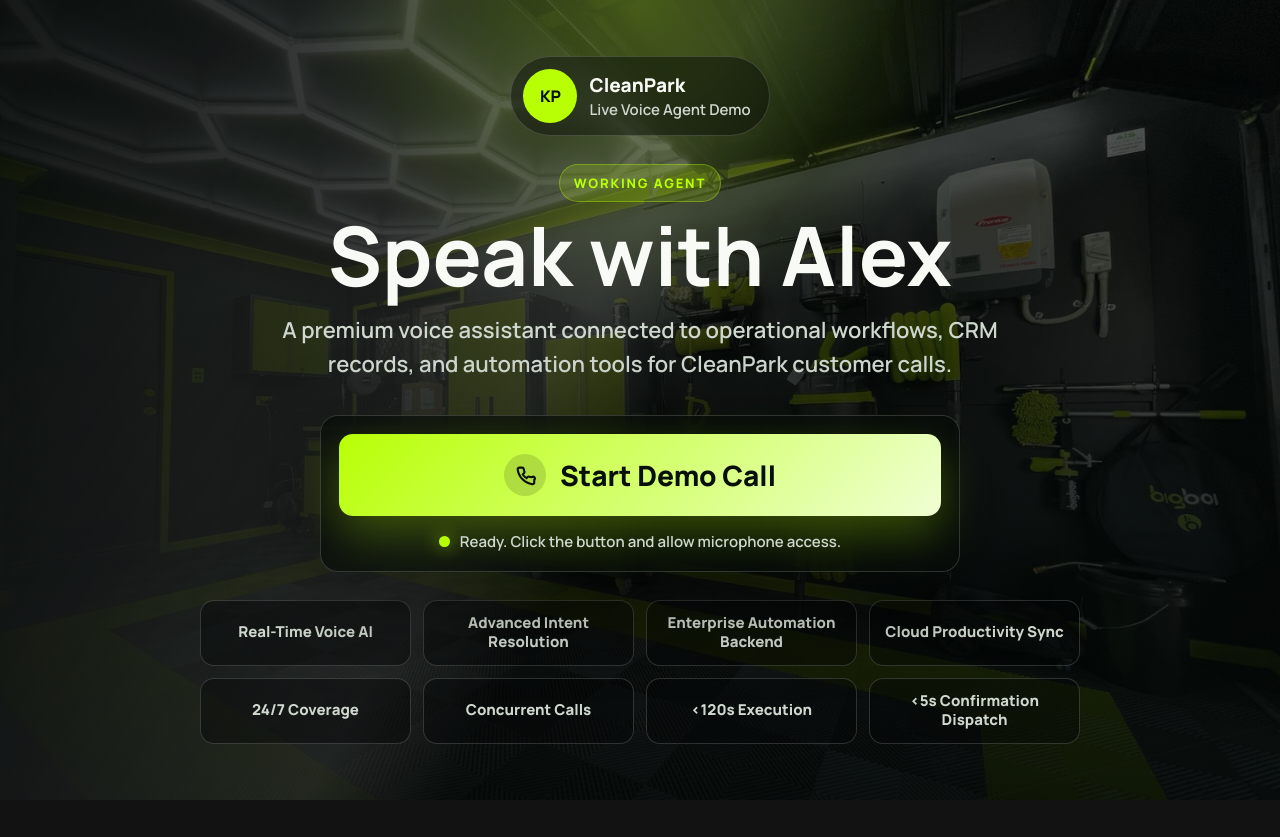
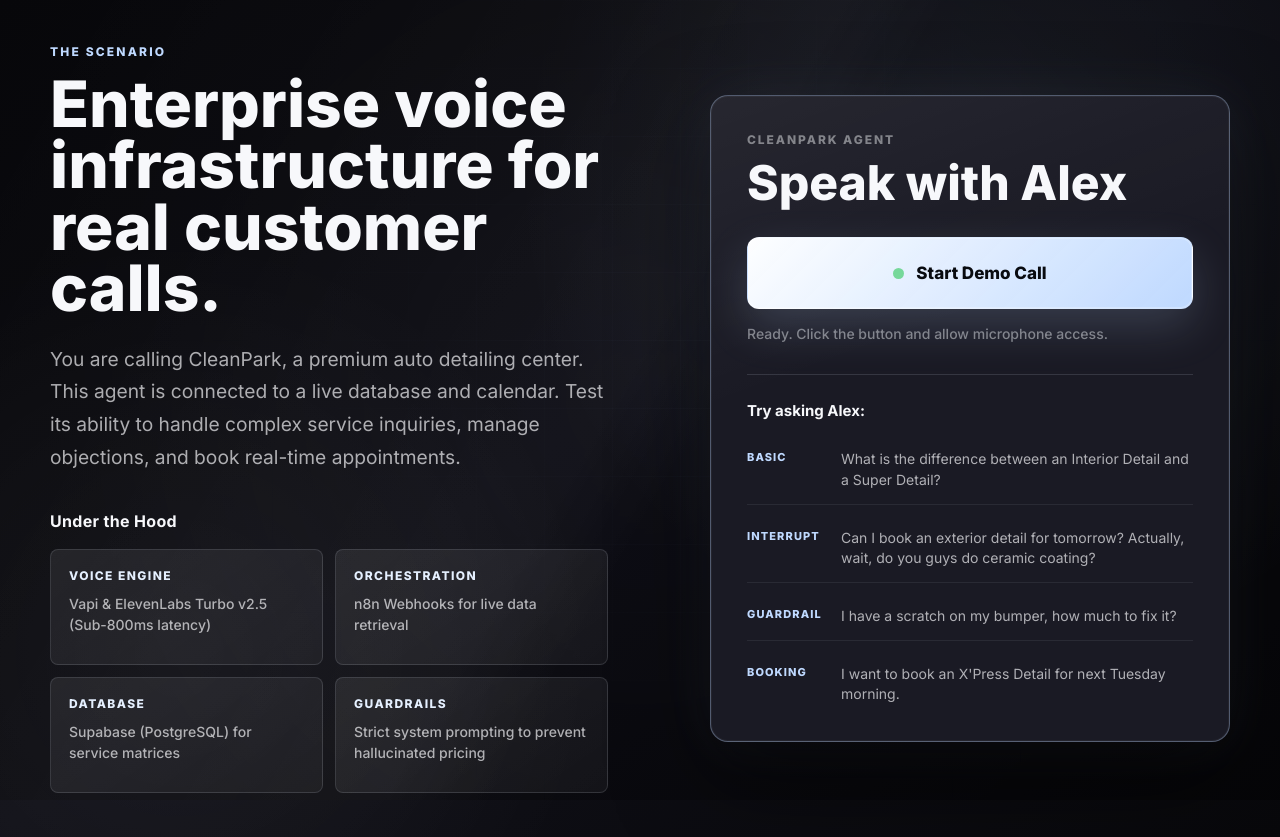
Before and after one commit to RomaanR/Voice-Agent, a plain HTML site: page index.html in a window 1280 px wide. Before the commit the page ends 800 px from the top, so only its background shows below. Drawn offline with Linux system fonts and the light colour scheme.

Commit message:
Redesign voice agent demo page

```diff
--- a/index.html
+++ b/index.html
@@ -3,407 +3,547 @@
   <head>
     <meta charset="UTF-8" />
     <meta name="viewport" content="width=device-width, initial-scale=1.0" />
-    <title>CleanPark Alex Voice Agent</title>
+    <title>Voice Agent Demo</title>
+    <link rel="icon" href="data:," />
     <style>
-      @import url("https://fonts.googleapis.com/css2?family=Manrope:wght@500;600;700;800&display=swap");
+      @import url("https://fonts.googleapis.com/css2?family=Inter:wght@400;500;600;700;800&display=swap");
 
       :root {
         color-scheme: dark;
-        --lime: #b8ff05;
-        --lime-soft: rgba(184, 255, 5, 0.16);
-        --white: #f8faf5;
-        --muted: #cfd8ce;
-        --panel: rgba(7, 10, 9, 0.7);
-        --line: rgba(255, 255, 255, 0.16);
-        --ink: #071008;
+        --bg: #0b0b0f;
+        --panel: #1a1a24;
+        --panel-soft: rgba(26, 26, 36, 0.72);
+        --surface: rgba(255, 255, 255, 0.045);
+        --line: rgba(215, 225, 238, 0.14);
+        --line-strong: rgba(191, 217, 255, 0.34);
+        --text: #f7f8fb;
+        --muted: rgba(247, 248, 251, 0.68);
+        --faint: rgba(247, 248, 251, 0.46);
+        --accent: #bfd9ff;
+        --accent-strong: #e5f0ff;
+        --ready: #76d89a;
+        --danger: #f18a8a;
+        --shadow: rgba(0, 0, 0, 0.52);
       }
 
       * {
         box-sizing: border-box;
       }
 
+      html {
+        min-height: 100%;
+        background: var(--bg);
+      }
+
       body {
         margin: 0;
         min-height: 100vh;
         overflow-x: hidden;
-        font-family: "Manrope", Arial, Helvetica, sans-serif;
-        color: var(--white);
+        font-family:
+          "Inter",
+          ui-sans-serif,
+          system-ui,
+          -apple-system,
+          BlinkMacSystemFont,
+          "Segoe UI",
+          sans-serif;
+        color: var(--text);
         background:
-          linear-gradient(90deg, rgba(3, 7, 6, 0.9) 0%, rgba(3, 7, 6, 0.64) 45%, rgba(3, 7, 6, 0.48) 100%),
-          linear-gradient(180deg, rgba(3, 7, 6, 0.28) 0%, rgba(3, 7, 6, 0.86) 100%),
-          url("assets/background.webp");
-        background-position: center center;
-        background-size: cover;
+          radial-gradient(circle at 78% 22%, rgba(191, 217, 255, 0.11), transparent 30rem),
+          radial-gradient(circle at 14% 78%, rgba(255, 255, 255, 0.055), transparent 26rem),
+          linear-gradient(145deg, #0b0b0f 0%, #101018 48%, #08080b 100%);
       }
 
-      body::before {
+      body::before,
+      body::after {
         content: "";
         position: fixed;
         inset: 0;
         pointer-events: none;
+      }
+
+      body::before {
+        opacity: 0.2;
+        background-image:
+          linear-gradient(rgba(191, 217, 255, 0.13) 1px, transparent 1px),
+          linear-gradient(90deg, rgba(191, 217, 255, 0.11) 1px, transparent 1px);
+        background-size: 68px 68px;
+        mask-image: radial-gradient(circle at 58% 42%, black 0%, transparent 70%);
+      }
+
+      body::after {
         background:
-          radial-gradient(circle at 50% 0%, rgba(184, 255, 5, 0.26), transparent 32%),
-          linear-gradient(120deg, transparent 0%, rgba(255, 255, 255, 0.1) 44%, transparent 52%);
-        mix-blend-mode: screen;
+          linear-gradient(120deg, transparent 0%, rgba(255, 255, 255, 0.045) 48%, transparent 55%),
+          radial-gradient(circle at center, transparent 0%, rgba(0, 0, 0, 0.4) 74%);
+        opacity: 0.72;
+      }
+
+      button {
+        font: inherit;
       }
 
       .page {
         position: relative;
+        z-index: 1;
         width: 100%;
         min-height: 100vh;
-        display: grid;
-        place-items: center;
-        padding: 36px 18px;
+        display: flex;
+        justify-content: center;
+        padding: 44px 28px;
       }
 
       .shell {
-        width: 100%;
-        max-width: 960px;
+        width: min(100%, 1180px);
+        min-height: calc(100vh - 88px);
+        display: flex;
+        flex-direction: column;
+        justify-content: center;
+        gap: 48px;
+      }
+
+      .layout {
+        display: grid;
+        grid-template-columns: minmax(0, 1fr) minmax(0, 1fr);
+        gap: clamp(32px, 5vw, 72px);
+        align-items: center;
+      }
+
+      .context {
         min-width: 0;
         display: grid;
-        justify-items: center;
-        text-align: center;
+        gap: 38px;
       }
 
-      .brand {
-        display: inline-flex;
-        align-items: center;
-        gap: 12px;
-        padding: 12px 18px 12px 12px;
-        border: 1px solid var(--line);
-        border-radius: 999px;
-        background: rgba(3, 7, 6, 0.44);
-        backdrop-filter: blur(18px);
+      .eyebrow {
+        margin: 0 0 14px;
+        color: var(--accent);
+        font-size: 12px;
+        font-weight: 800;
+        letter-spacing: 0.18em;
+        text-transform: uppercase;
       }
 
-      .brand-mark {
-        width: 54px;
-        height: 54px;
-        border-radius: 999px;
-        display: grid;
-        place-items: center;
-        background: var(--lime);
-        color: var(--ink);
-        font-weight: 800;
-        letter-spacing: 0;
+      h1,
+      h2,
+      h3,
+      p {
+        margin: 0;
       }
 
-      .brand-copy {
-        display: grid;
-        gap: 1px;
-        text-align: left;
-      }
-
-      .brand-title {
-        font-size: 19px;
+      .scenario h1 {
+        max-width: 620px;
+        font-size: clamp(44px, 5vw, 72px);
+        line-height: 0.96;
         font-weight: 800;
       }
 
-      .brand-subtitle {
+      .scenario-copy {
+        max-width: 600px;
+        margin-top: 24px;
         color: var(--muted);
-        font-size: 15px;
-        font-weight: 600;
+        font-size: clamp(17px, 1.5vw, 20px);
+        line-height: 1.7;
+        font-weight: 400;
       }
 
-      .eyebrow {
-        margin: 28px 0 14px;
-        padding: 9px 14px;
-        border: 1px solid rgba(184, 255, 5, 0.36);
-        border-radius: 999px;
-        background: var(--lime-soft);
-        color: var(--lime);
-        font-size: 13px;
+      .architecture {
+        display: grid;
+        gap: 18px;
+      }
+
+      .section-title {
+        color: var(--text);
+        font-size: 16px;
+        font-weight: 700;
+        letter-spacing: 0.02em;
+      }
+
+      .architecture-grid {
+        display: grid;
+        grid-template-columns: repeat(2, minmax(0, 1fr));
+        gap: 12px;
+      }
+
+      .architecture-item {
+        min-height: 116px;
+        padding: 18px;
+        border: 1px solid var(--line);
+        border-radius: 8px;
+        background:
+          linear-gradient(145deg, rgba(255, 255, 255, 0.06), rgba(255, 255, 255, 0.025)),
+          rgba(255, 255, 255, 0.02);
+      }
+
+      .architecture-label {
+        display: block;
+        color: var(--accent-strong);
+        font-size: 12px;
         font-weight: 800;
-        letter-spacing: 0.14em;
+        letter-spacing: 0.12em;
         text-transform: uppercase;
       }
 
-      h1 {
-        margin: 0;
-        width: 100%;
-        max-width: 920px;
-        font-size: clamp(46px, 6.5vw, 82px);
-        line-height: 0.96;
-        letter-spacing: 0;
+      .architecture-value {
+        display: block;
+        margin-top: 10px;
+        color: var(--muted);
+        font-size: 14px;
+        line-height: 1.5;
+        font-weight: 500;
       }
 
-      .intro {
-        max-width: 720px;
-        margin: 18px auto 0;
-        color: var(--muted);
-        font-size: clamp(18px, 1.8vw, 22px);
-        line-height: 1.55;
-        font-weight: 600;
+      .demo-wrap {
+        min-width: 0;
       }
 
-      .call-card {
+      .demo-card {
         width: 100%;
-        max-width: 640px;
-        min-width: 0;
-        margin-top: 34px;
-        padding: 18px;
-        border: 1px solid var(--line);
+        max-width: 520px;
+        margin-left: auto;
+        padding: clamp(26px, 3vw, 36px);
+        border: 1px solid var(--line-strong);
         border-radius: 18px;
-        background: var(--panel);
-        backdrop-filter: blur(22px);
-        box-shadow: 0 28px 90px rgba(0, 0, 0, 0.42);
+        background:
+          linear-gradient(160deg, rgba(255, 255, 255, 0.055), transparent 38%),
+          var(--panel);
+        box-shadow:
+          0 34px 90px var(--shadow),
+          0 0 0 1px rgba(255, 255, 255, 0.045) inset,
+          0 0 58px rgba(191, 217, 255, 0.08);
+      }
+
+      .card-kicker {
+        color: var(--faint);
+        font-size: 12px;
+        font-weight: 800;
+        letter-spacing: 0.16em;
+        text-transform: uppercase;
+      }
+
+      .demo-card h2 {
+        margin-top: 12px;
+        font-size: clamp(34px, 4vw, 48px);
+        line-height: 1;
+        font-weight: 800;
+      }
+
+      .call-panel {
+        margin-top: 30px;
       }
 
       .call-button {
+        position: relative;
         width: 100%;
-        min-height: 82px;
-        border: 0;
-        border-radius: 14px;
+        min-height: 72px;
+        border: 1px solid rgba(255, 255, 255, 0.12);
+        border-radius: 12px;
         display: flex;
         align-items: center;
         justify-content: center;
-        gap: 14px;
+        gap: 12px;
         cursor: pointer;
-        background: linear-gradient(135deg, var(--lime), #efffd3);
-        color: var(--ink);
-        font-family: inherit;
-        font-size: clamp(22px, 2.4vw, 28px);
+        overflow: hidden;
+        background:
+          linear-gradient(135deg, rgba(255, 255, 255, 0.98), rgba(191, 217, 255, 0.92)),
+          var(--accent);
+        color: #090b10;
+        font-size: 17px;
         font-weight: 800;
-        letter-spacing: 0;
-        box-shadow: 0 18px 46px rgba(184, 255, 5, 0.28);
+        box-shadow:
+          0 18px 46px rgba(191, 217, 255, 0.18),
+          0 0 0 1px rgba(255, 255, 255, 0.24) inset;
         transition:
           transform 180ms ease,
           box-shadow 180ms ease,
-          background 180ms ease;
+          opacity 180ms ease;
+      }
+
+      .call-button::after {
+        content: "";
+        position: absolute;
+        inset: 0;
+        background: linear-gradient(120deg, transparent 0%, rgba(255, 255, 255, 0.52) 48%, transparent 56%);
+        opacity: 0;
+        transform: translateX(-55%);
+        transition:
+          opacity 180ms ease,
+          transform 420ms ease;
       }
 
       .call-button:hover {
         transform: translateY(-2px);
-        box-shadow: 0 24px 60px rgba(184, 255, 5, 0.36);
+        box-shadow:
+          0 24px 58px rgba(191, 217, 255, 0.24),
+          0 0 0 1px rgba(255, 255, 255, 0.3) inset;
+      }
+
+      .call-button:hover::after {
+        opacity: 0.65;
+        transform: translateX(55%);
       }
 
       .call-button:disabled {
         cursor: wait;
-        opacity: 0.78;
+        opacity: 0.72;
         transform: none;
       }
 
       .call-button.is-live {
-        background: linear-gradient(135deg, #ff6565, #ffd2b8);
-        box-shadow: 0 18px 46px rgba(255, 101, 101, 0.34);
+        background:
+          linear-gradient(135deg, rgba(26, 26, 36, 0.96), rgba(41, 45, 55, 0.96)),
+          var(--panel);
+        color: var(--text);
+        box-shadow:
+          0 18px 46px rgba(0, 0, 0, 0.28),
+          0 0 0 1px rgba(118, 216, 154, 0.24) inset;
       }
 
-      .button-icon {
-        width: 42px;
-        height: 42px;
-        border-radius: 999px;
-        display: grid;
-        place-items: center;
-        background: rgba(7, 16, 8, 0.14);
-      }
-
-      .button-icon svg {
-        width: 21px;
-        height: 21px;
-        stroke: currentColor;
-        stroke-width: 2.4;
-        fill: none;
-      }
-
-      .status {
-        width: 100%;
-        min-width: 0;
-        display: flex;
-        align-items: center;
-        justify-content: center;
-        gap: 10px;
-        margin-top: 15px;
-        color: var(--muted);
-        font-size: 15px;
-        line-height: 1.45;
-        font-weight: 600;
-      }
-
-      #statusText {
-        min-width: 0;
-        overflow-wrap: anywhere;
-      }
-
-      .dot {
+      .button-dot {
         width: 11px;
         height: 11px;
         flex: 0 0 auto;
         border-radius: 999px;
-        background: var(--lime);
-        box-shadow: 0 0 18px rgba(184, 255, 5, 0.7);
+        background: var(--ready);
+        box-shadow: 0 0 0 0 rgba(118, 216, 154, 0.5);
+        animation: pulse 1.8s ease-out infinite;
       }
 
-      .dot.is-live {
-        background: #ff6565;
-        box-shadow: 0 0 18px rgba(255, 101, 101, 0.7);
+      .button-dot.is-live {
+        background: var(--ready);
       }
 
-      .features {
-        width: 100%;
-        max-width: 880px;
-        display: grid;
-        grid-template-columns: repeat(4, minmax(0, 1fr));
-        gap: 12px;
-        margin-top: 28px;
+      @keyframes pulse {
+        0% {
+          box-shadow: 0 0 0 0 rgba(118, 216, 154, 0.48);
         }
 
-      .feature {
-        min-height: 66px;
-        display: grid;
-        place-items: center;
-        padding: 13px 12px;
-        border: 1px solid var(--line);
-        border-radius: 14px;
-        background: rgba(3, 7, 6, 0.42);
-        color: var(--muted);
-        font-size: 15px;
-        font-weight: 800;
-        line-height: 1.25;
+        70% {
+          box-shadow: 0 0 0 12px rgba(118, 216, 154, 0);
         }
 
-      @media (max-width: 700px) {
-        body {
-          background-position: 43% center;
+        100% {
+          box-shadow: 0 0 0 0 rgba(118, 216, 154, 0);
+        }
       }
 
+      .status {
+        margin-top: 14px;
+        color: var(--faint);
+        font-size: 14px;
+        line-height: 1.5;
+        font-weight: 500;
+      }
+
+      .cheat-sheet {
+        margin-top: 30px;
+        padding-top: 26px;
+        border-top: 1px solid var(--line);
+      }
+
+      .cheat-sheet h3 {
+        color: var(--text);
+        font-size: 15px;
+        font-weight: 700;
+      }
+
+      .prompt-list {
+        display: grid;
+        gap: 10px;
+        margin: 16px 0 0;
+        padding: 0;
+        list-style: none;
+      }
+
+      .prompt-list li {
+        display: grid;
+        grid-template-columns: 82px minmax(0, 1fr);
+        gap: 12px;
+        padding: 13px 0;
+        border-bottom: 1px solid rgba(215, 225, 238, 0.08);
+        color: var(--muted);
+        font-size: 14px;
+        line-height: 1.48;
+      }
+
+      .prompt-list li:last-child {
+        border-bottom: 0;
+        padding-bottom: 0;
+      }
+
+      .prompt-type {
+        color: var(--accent);
+        font-size: 11px;
+        font-weight: 800;
+        letter-spacing: 0.1em;
+        text-transform: uppercase;
+      }
+
+      @media (max-width: 900px) {
+        .architecture-grid {
+          grid-template-columns: 1fr;
+        }
+      }
+
+      @media (max-width: 767px) {
         .page {
-          place-items: center;
-          padding: 24px 16px;
+          min-height: 100vh;
+          padding: 24px 16px 36px;
         }
 
         .shell {
-          max-width: 280px;
+          min-height: auto;
+          justify-content: flex-start;
+          gap: 28px;
         }
 
-        .brand {
-          border-radius: 16px;
-          padding: 10px 14px 10px 10px;
+        .layout {
+          grid-template-columns: 1fr;
+          gap: 34px;
         }
 
-        .brand-mark {
-          width: 42px;
-          height: 42px;
+        .context {
+          order: 2;
+          gap: 32px;
         }
 
-        .brand-title {
-          font-size: 15px;
+        .demo-wrap {
+          order: 1;
         }
 
-        .brand-subtitle {
-          font-size: 12px;
+        .demo-card {
+          max-width: none;
+          margin: 0;
+          padding: 24px 18px;
+          border-radius: 16px;
         }
 
-        .eyebrow {
-          margin-top: 24px;
-          padding: 8px 12px;
-          font-size: 12px;
+        .demo-card h2 {
+          font-size: 36px;
         }
 
-        h1 {
-          font-size: 32px;
+        .call-panel {
+          margin-top: 24px;
         }
 
-        .intro {
+        .call-button {
+          min-height: 66px;
+          border-radius: 11px;
+          font-size: 16px;
+        }
+
+        .scenario h1 {
+          font-size: 42px;
+        }
+
+        .scenario-copy {
           margin-top: 18px;
           font-size: 16px;
         }
 
-        .call-card {
-          max-width: 280px;
-          margin-top: 28px;
-          padding: 12px;
-          border-radius: 16px;
+        .architecture-grid {
+          grid-template-columns: 1fr;
         }
 
-        .call-button {
-          min-height: 70px;
-          border-radius: 12px;
-          gap: 10px;
-          font-size: 18px;
+        .architecture-item {
+          min-height: auto;
         }
 
-        .button-icon {
-          width: 40px;
-          height: 40px;
+        .prompt-list li {
+          grid-template-columns: 1fr;
+          gap: 6px;
+        }
       }
 
-        .button-icon svg {
-          width: 20px;
-          height: 20px;
+      @media (max-width: 380px) {
+        .page {
+          padding-inline: 12px;
         }
 
-        .status {
-          align-items: flex-start;
-          text-align: left;
-          justify-content: flex-start;
-          padding: 0 4px;
-          margin-top: 15px;
-          font-size: 14px;
+        .demo-card {
+          padding-inline: 16px;
         }
 
-        .dot {
-          width: 10px;
-          height: 10px;
-        }
-
-        .features {
-          max-width: 280px;
-          grid-template-columns: repeat(2, minmax(0, 1fr));
-          gap: 8px;
-          margin-top: 22px;
-        }
-
-        .feature {
-          min-height: 54px;
-          padding: 10px 8px;
-          font-size: 12px;
+        .demo-card h2,
+        .scenario h1 {
+          font-size: 32px;
         }
       }
     </style>
   </head>
   <body>
     <main class="page">
-      <section class="shell" aria-label="CleanPark Alex demo">
-        <div class="brand">
-          <div class="brand-mark">KP</div>
-          <div class="brand-copy">
-            <div class="brand-title">CleanPark</div>
-            <div class="brand-subtitle">Live Voice Agent Demo</div>
+      <section class="shell" aria-label="Live AI voice agent demo">
+        <div class="layout">
+          <section class="context" aria-label="Demo context and architecture">
+            <div class="scenario">
+              <p class="eyebrow">The Scenario</p>
+              <h1>Enterprise voice infrastructure for real customer calls.</h1>
+              <p class="scenario-copy">
+                You are calling CleanPark, a premium auto detailing center. This agent is connected to a live database
+                and calendar. Test its ability to handle complex service inquiries, manage objections, and book
+                real-time appointments.
+              </p>
+            </div>
+
+            <div class="architecture">
+              <h2 class="section-title">Under the Hood</h2>
+              <div class="architecture-grid">
+                <div class="architecture-item">
+                  <span class="architecture-label">Voice Engine</span>
+                  <span class="architecture-value">Vapi &amp; ElevenLabs Turbo v2.5 (Sub-800ms latency)</span>
+                </div>
+                <div class="architecture-item">
+                  <span class="architecture-label">Orchestration</span>
+                  <span class="architecture-value">n8n Webhooks for live data retrieval</span>
+                </div>
+                <div class="architecture-item">
+                  <span class="architecture-label">Database</span>
+                  <span class="architecture-value">Supabase (PostgreSQL) for service matrices</span>
+                </div>
+                <div class="architecture-item">
+                  <span class="architecture-label">Guardrails</span>
+                  <span class="architecture-value">Strict system prompting to prevent hallucinated pricing</span>
                 </div>
               </div>
+            </div>
+          </section>
 
-        <div class="eyebrow">Working Agent</div>
-        <h1>Speak with Alex</h1>
-        <p class="intro">
-          A premium voice assistant connected to operational workflows, CRM
-          records, and automation tools for CleanPark customer calls.
-        </p>
+          <section class="demo-wrap" aria-label="Interactive demo">
+            <div class="demo-card">
+              <div class="card-kicker">CleanPark Agent</div>
+              <h2>Speak with Alex</h2>
 
-        <div class="call-card">
+              <div class="call-panel">
                 <button class="call-button" id="callButton" type="button">
-            <span class="button-icon" aria-hidden="true">
-              <svg viewBox="0 0 24 24">
-                <path d="M22 16.92v3a2 2 0 0 1-2.18 2A19.8 19.8 0 0 1 3.08 5.18 2 2 0 0 1 5.06 3h3a2 2 0 0 1 2 1.72c.12.92.32 1.82.6 2.68a2 2 0 0 1-.45 2.11L8.9 10.82a16 16 0 0 0 4.28 4.28l1.31-1.31a2 2 0 0 1 2.11-.45c.86.28 1.76.48 2.68.6A2 2 0 0 1 22 16.92Z" />
-              </svg>
-            </span>
+                  <span class="button-dot" id="statusDot" aria-hidden="true"></span>
                   <span id="buttonLabel">Start Demo Call</span>
                 </button>
+                <p class="status" id="statusText">Ready. Click the button and allow microphone access.</p>
+              </div>
 
-          <div class="status">
-            <span class="dot" id="statusDot" aria-hidden="true"></span>
-            <span id="statusText">Ready. Click the button and allow microphone access.</span>
+              <div class="cheat-sheet">
+                <h3>Try asking Alex:</h3>
+                <ul class="prompt-list">
+                  <li>
+                    <span class="prompt-type">Basic</span>
+                    <span>What is the difference between an Interior Detail and a Super Detail?</span>
+                  </li>
+                  <li>
+                    <span class="prompt-type">Interrupt</span>
+                    <span>Can I book an exterior detail for tomorrow? Actually, wait, do you guys do ceramic coating?</span>
+                  </li>
+                  <li>
+                    <span class="prompt-type">Guardrail</span>
+                    <span>I have a scratch on my bumper, how much to fix it?</span>
+                  </li>
+                  <li>
+                    <span class="prompt-type">Booking</span>
+                    <span>I want to book an X'Press Detail for next Tuesday morning.</span>
+                  </li>
+                </ul>
               </div>
             </div>
-
-        <div class="features" aria-label="Agent capabilities and metrics">
-          <div class="feature">Real-Time Voice AI</div>
-          <div class="feature">Advanced Intent Resolution</div>
-          <div class="feature">Enterprise Automation Backend</div>
-          <div class="feature">Cloud Productivity Sync</div>
-          <div class="feature">24/7 Coverage</div>
-          <div class="feature">Concurrent Calls</div>
-          <div class="feature">&lt;120s Execution</div>
-          <div class="feature">&lt;5s Confirmation Dispatch</div>
+          </section>
         </div>
       </section>
     </main>
```
Lines whose indentation alone changed are shown as unchanged.
